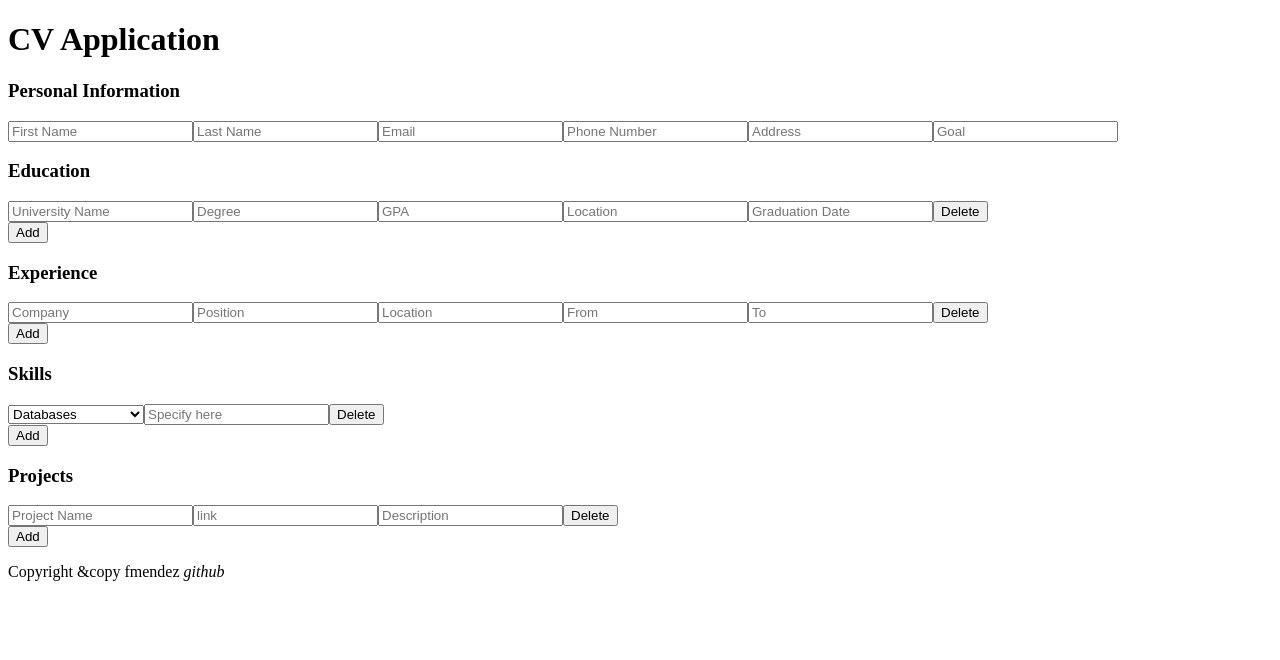
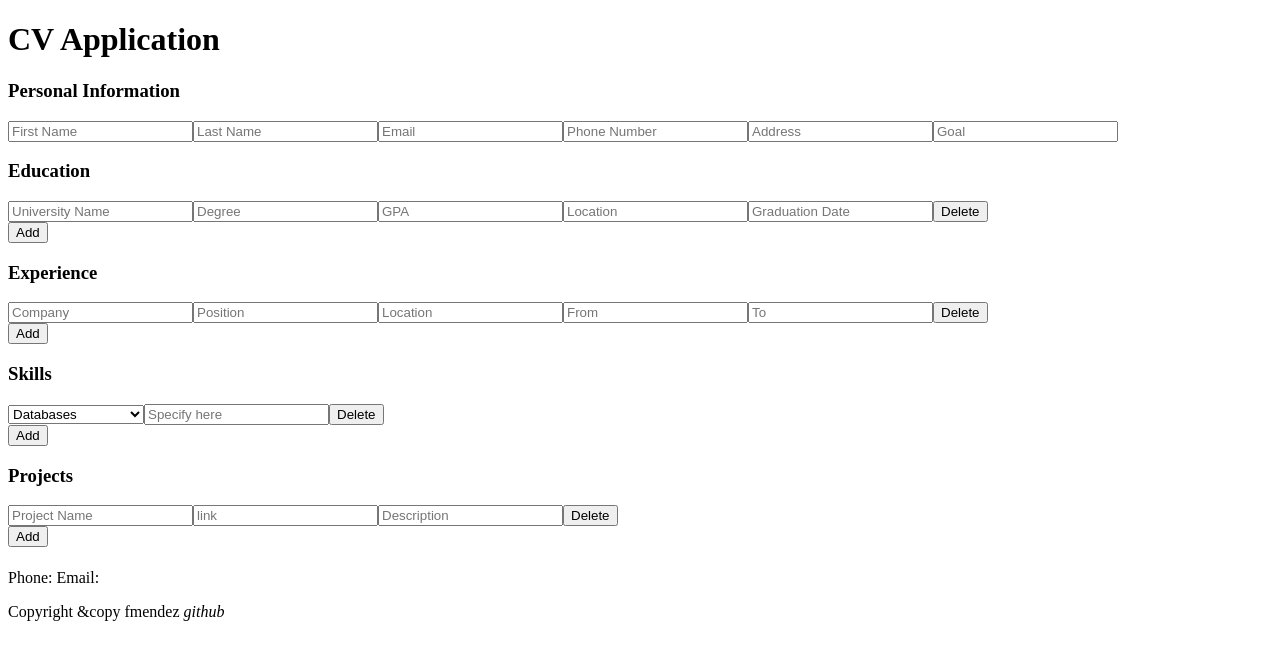
Before and after one commit to fmendezr/cv-application, a React (Create React App) app: page / in a window 1280 px wide. Shown: the top 660 px of the page. Built offline with nearby package versions, Linux system fonts and the light colour scheme.

Commit message:
Create a main CV Preview file

```diff
--- /dev/null
+++ b/src/components/CVPreview/CVPreview.js
@@ -0,0 +1,75 @@
+import { Component} from "react";
+
+class CV extends Component {
+    constructor(props){
+        super(props);
+    }
+    render(){
+        return(
+            <div>
+                <Header
+                    firstName={this.props.information.personalInformation.firstName}
+                    lastName={this.props.information.personalInformation.lastName}
+                    address={this.props.information.personalInformation.address}
+                    phone={this.props.information.personalInformation.phone}
+                    email={this.props.information.personalInformation.email}
+                />
+                <></>
+            </div>
+        )
+    }
+}
+
+const Header = (props) => {
+    return (
+        <div>
+            <h1>{props.firstName} {props.lastName}</h1>
+            <p>{props.address}</p>
+            <p>Phone: {props.phone} Email: {props.email}</p>
+        </div>
+    )
+}
+
+const Content = (props) => {
+    return (
+        <div>
+            <Objective />
+            <Education />
+            <Skills />
+            <Projects />
+            <Experience />
+        </div>
+    )
+}
+
+const Objective = (props) => {
+    return (
+        <div></div>
+    )
+}
+
+const Education = (props) => {
+    return (
+        <div></div>
+    )
+}
+
+const Skills = (props) => {
+    return (
+        <div></div>
+    )
+}
+
+const Projects = (props) => {
+    return (
+        <div></div>
+    )
+}
+
+const Experience = (props) => {
+    return (
+        <div></div>
+    )
+}
+
+export default CV;
--- a/src/components/Main.js
+++ b/src/components/Main.js
@@ -1,5 +1,6 @@
 import React, {Component} from "react";
 import Form from "./Form/Form.js";
+import CV from "./CVPreview/CVPreview.js";
 
 const generateRandomID = () => {
     return Math.floor(Math.random() * 10**15)
@@ -188,6 +189,9 @@ class Main extends Component {
                     onProjectDelete={this.handleProjectsDelete}
                     onProjectAdd={this.handleProjectsAdd}
                 />
+                <CV
+                    information={this.state}
+                />
             </main>
         )
     }
```
